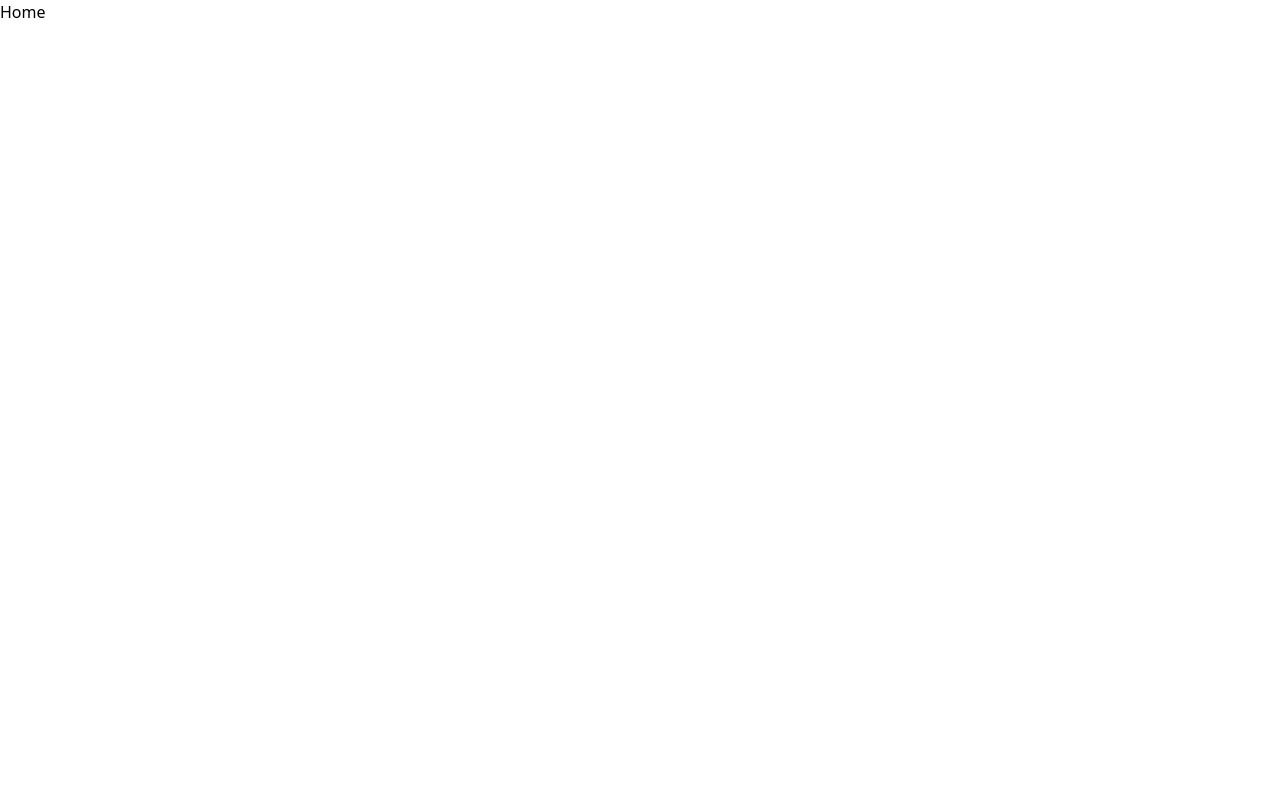
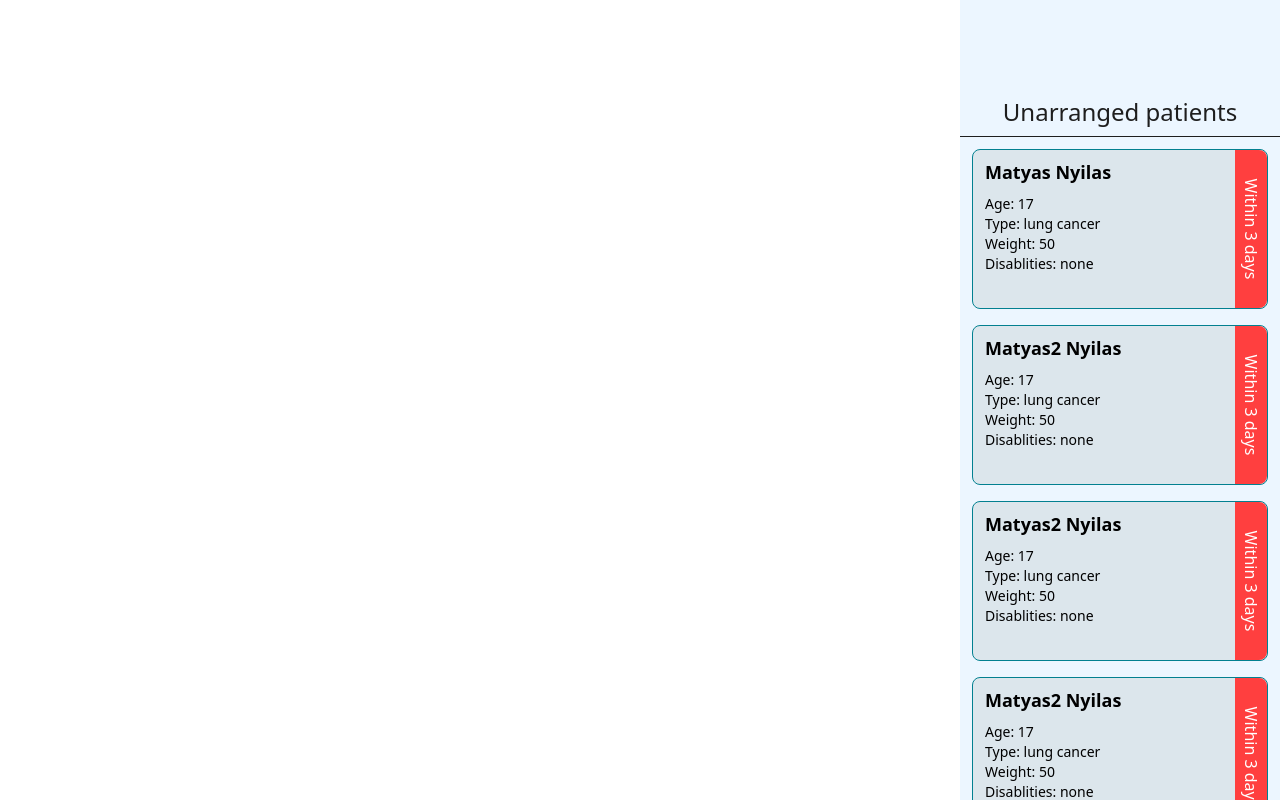
Before and after one commit to ZsombiTech/junctionx-2023-frontend, a React (Create React App) app: page / in a window 1280 px wide. Built offline with nearby package versions, Linux system fonts and the light colour scheme.

Commit message:
Add sidebar

```diff
--- /dev/null
+++ b/src/components/SideBar.tsx
@@ -0,0 +1,114 @@
+import React, { useState } from "react";
+import SideBarMenuItem from "./SideBarMenuItem";
+
+export default function SideBar() {
+  const [isOpened, setIsOpened] = useState(false);
+  const isMobile = window.innerWidth <= 640;
+
+  const data = [
+    {
+      name: "Matyas Nyilas",
+      age: 17,
+      type: "lung cancer",
+      weight: 50,
+      disablities: "none",
+    },
+    {
+      name: "Matyas2 Nyilas",
+      age: 17,
+      type: "lung cancer",
+      weight: 50,
+      disablities: "none",
+    },
+    {
+      name: "Matyas2 Nyilas",
+      age: 17,
+      type: "lung cancer",
+      weight: 50,
+      disablities: "none",
+    },
+    {
+      name: "Matyas2 Nyilas",
+      age: 17,
+      type: "lung cancer",
+      weight: 50,
+      disablities: "none",
+    },
+    {
+      name: "Matyas2 Nyilas",
+      age: 17,
+      type: "lung cancer",
+      weight: 50,
+      disablities: "none",
+    },
+    {
+      name: "Matyas2 Nyilas",
+      age: 17,
+      type: "lung cancer",
+      weight: 50,
+      disablities: "none",
+    },
+  ];
+
+  return !isMobile ? (
+    <div className="fixed top-0 right-0 h-screen w-[20rem] flex flex-col bg-lightBlue">
+      <h3 className="text-2xl text-black font-medium text-center mt-24">
+        Unarranged patients
+      </h3>
+
+      <div className="h-px bg-black w-full mt-2"></div>
+
+      <div className="h-full p-3 overflow-y-auto">
+        {data.map((patient) => {
+          return (
+            <SideBarMenuItem
+              name={patient.name}
+              age={patient.age}
+              type={patient.type}
+              weight={patient.weight}
+              disablities={patient.disablities}
+            />
+          );
+        })}
+      </div>
+    </div>
+  ) : isOpened ? (
+    <div className="w-full h-screen bg-lightBlue flex flex-col justify-start z-30 p-3">
+      <div className="flex items-start justify-end w-full">
+        <button
+          className="bg-black text-white py-1 px-3 rounded-md"
+          onClick={() => setIsOpened(false)}
+        >
+          Close
+        </button>
+      </div>
+
+      <h3 className="text-2xl text-black font-medium text-center mt-12">
+        Unarranged patients
+      </h3>
+
+      <div className="h-px bg-black w-full mt-2"></div>
+
+      <div className="h-full p-3 overflow-y-auto">
+        {data.map((patient) => {
+          return (
+            <SideBarMenuItem
+              name={patient.name}
+              age={patient.age}
+              type={patient.type}
+              weight={patient.weight}
+              disablities={patient.disablities}
+            />
+          );
+        })}
+      </div>
+    </div>
+  ) : (
+    <button
+      className="fixed top-0 right-0 bg-black text-white py-1 px-3 rounded-md m-3"
+      onClick={() => setIsOpened(true)}
+    >
+      Open
+    </button>
+  );
+}
--- /dev/null
+++ b/src/components/SideBarMenuItem.tsx
@@ -0,0 +1,38 @@
+import React from "react";
+
+interface Props {
+  name: string;
+  age: number;
+  type: string;
+  weight: number;
+  disablities: string;
+}
+
+export default function SideBarMenuItem({
+  name,
+  age,
+  type,
+  weight,
+  disablities,
+}: Props) {
+  return (
+    <div className="flex justify-between bg-lightGray border-[1px] border-primary rounded-lg pl-3 h-[10rem] mb-4">
+      <div className="flex flex-col gap-2 my-2">
+        <h2 className="font-bold text-lg">{name}</h2>
+
+        <div className="flex flex-col">
+          <p className="font-medium text-sm">Age: {age}</p>
+          <p className="font-medium text-sm">Type: {type}</p>
+          <p className="font-medium text-sm">Weight: {weight}</p>
+          <p className="font-medium text-sm">Disablities: {disablities}</p>
+        </div>
+      </div>
+
+      <div className="h-full bg-statusUrgent w-8 rounded-r-lg flex items-center justify-center">
+        <span className="text-white rotate-90 whitespace-nowrap">
+          Within 3 days
+        </span>
+      </div>
+    </div>
+  );
+}
--- a/src/routes/Home.tsx
+++ b/src/routes/Home.tsx
@@ -1,5 +1,10 @@
 import React from "react";
+import SideBar from "../components/SideBar";
 
 export default function Home() {
-  return <div>Home</div>;
+  return (
+    <>
+      <SideBar />
+    </>
+  );
 }
--- a/tailwind.config.js
+++ b/tailwind.config.js
@@ -1,7 +1,20 @@
 module.exports = {
   content: ["./src/**/*.{js,jsx,ts,tsx}"],
   theme: {
-    extend: {},
+    extend: {
+      colors: {
+        transparent: "transparent",
+        current: "currentColor",
+        white: "#ffffff",
+        black: "#1e1e1e",
+        lightBlue: "#ecf6ff",
+        primary: "#028090",
+        lightGray: "#dce6ec",
+        statusUrgent: "#ff3f3f",
+        statusGood: "#8dde09",
+        statusMedium: "#d4900c",
+      },
+    },
   },
   plugins: [],
 };
```
